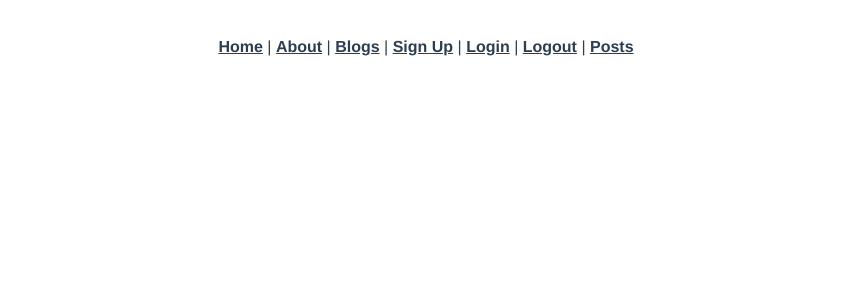
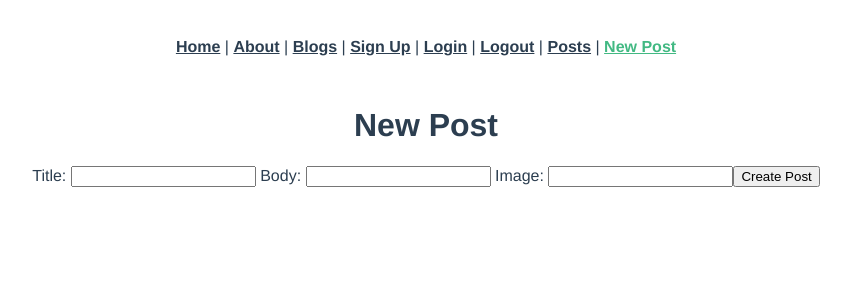
Before and after one commit to vicencio42/blog-frontend, a Vue app: page /posts/new in a window 1280 px wide. Shown: the top 300 px of the page, without its empty margins (214-1065 px from the left). Built offline with nearby package versions, Linux system fonts and the light colour scheme.

Commit message:
Added PostNeww and route

```diff
--- a/src/App.vue
+++ b/src/App.vue
@@ -13,6 +13,8 @@
     <router-link to="/logout">Logout</router-link>
     |
     <router-link to="/posts">Posts</router-link>
+    |
+    <router-link to="/posts/new">New Post</router-link>
   </nav>
   <router-view />
 </template>
--- a/src/router/index.js
+++ b/src/router/index.js
@@ -5,6 +5,7 @@
 import LoginView from "../views/LoginView.vue";
 import LogoutView from "../views/LogoutView.vue";
 import PostsIndex from "../views/PostsIndex.vue";
+import PostsNew from "../views/PostsNew.vue";
 
 const routes = [
   {
@@ -45,6 +46,11 @@
     name: "posts",
     component: PostsIndex,
   },
+  {
+    path: "/posts/new",
+    name: "posts-new",
+    component: PostsNew,
+  },
 ];
 
 const router = createRouter({
--- /dev/null
+++ b/src/views/PostsNew.vue
@@ -0,0 +1,44 @@
+<template>
+  <div class="posts-new">
+    <h1>New Post</h1>
+    <form v-on:submit.prevent="createPost()">
+      <ul>
+        <li v-for="error in errors" v-bind:key="error">{{ error }}</li>
+      </ul>
+      Title:
+      <input type="text" v-model="newPost.title" />
+      Body:
+      <input type="text" v-model="newPost.body" />
+      Image:
+      <input type="text" v-model="newPost.image" />
+      <input type="submit" value="Create Post" />
+    </form>
+  </div>
+</template>
+
+<script>
+import axios from "axios";
+export default {
+  data: function () {
+    return {
+      newPost: {},
+      errors: [],
+    };
+  },
+  created: function () {},
+  methods: {
+    createPost: function () {
+      axios
+        .post("/posts", this.newPost)
+        .then((response) => {
+          console.log("new posts", response);
+          this.$router.push("/posts");
+        })
+        .catch((error) => {
+          console.log("new posts error", error.response);
+          this.errors = error.response.data.errors;
+        });
+    },
+  },
+};
+</script>
```
